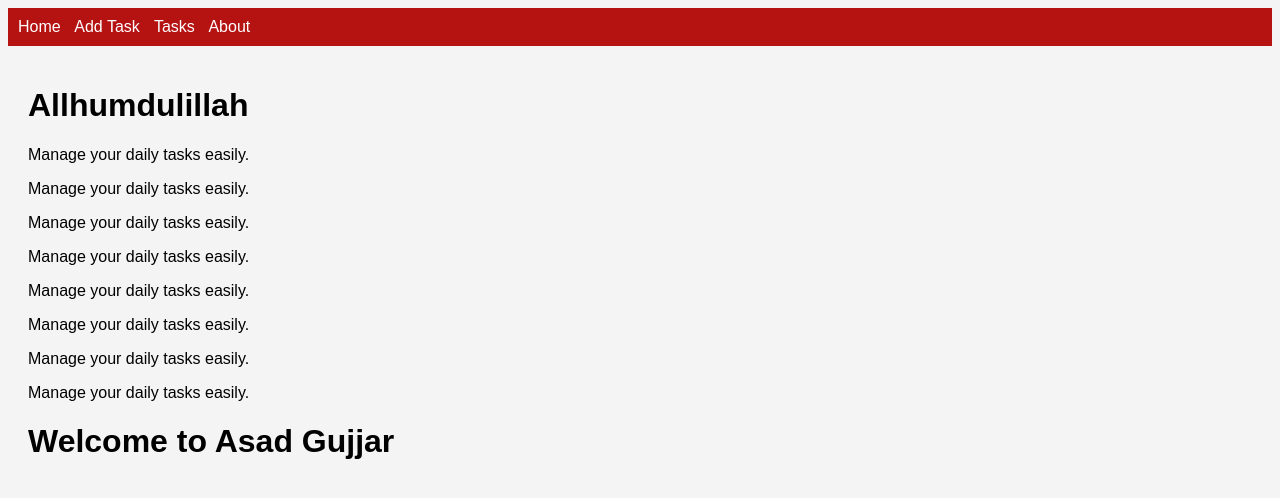
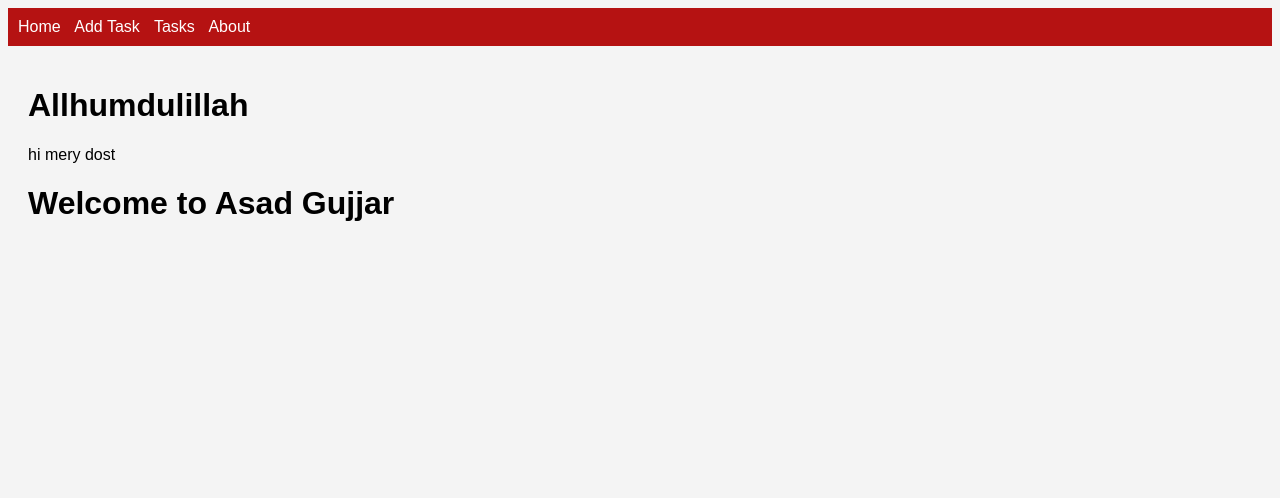
Before and after one commit to AsadGulzar/third_practice, a Flask app: page / in a window 1280 px wide. Shown: the top 498 px of the page. Run offline with Flask 3, Linux system fonts and the light colour scheme.

Commit message:
file change.

```diff
--- a/templates/home.html
+++ b/templates/home.html
@@ -2,13 +2,6 @@
 
 {% block content %}
 <h1>Allhumdulillah</h1>
-<p>Manage your daily tasks easily.</p>
-<p>Manage your daily tasks easily.</p>
-<p>Manage your daily tasks easily.</p>
-<p>Manage your daily tasks easily.</p>
-<p>Manage your daily tasks easily.</p>
-<p>Manage your daily tasks easily.</p>
-<p>Manage your daily tasks easily.</p>
-<p>Manage your daily tasks easily.</p>
+<p>hi mery dost</p>
 <h1>Welcome to Asad Gujjar</h1>
 {% endblock %}
```
